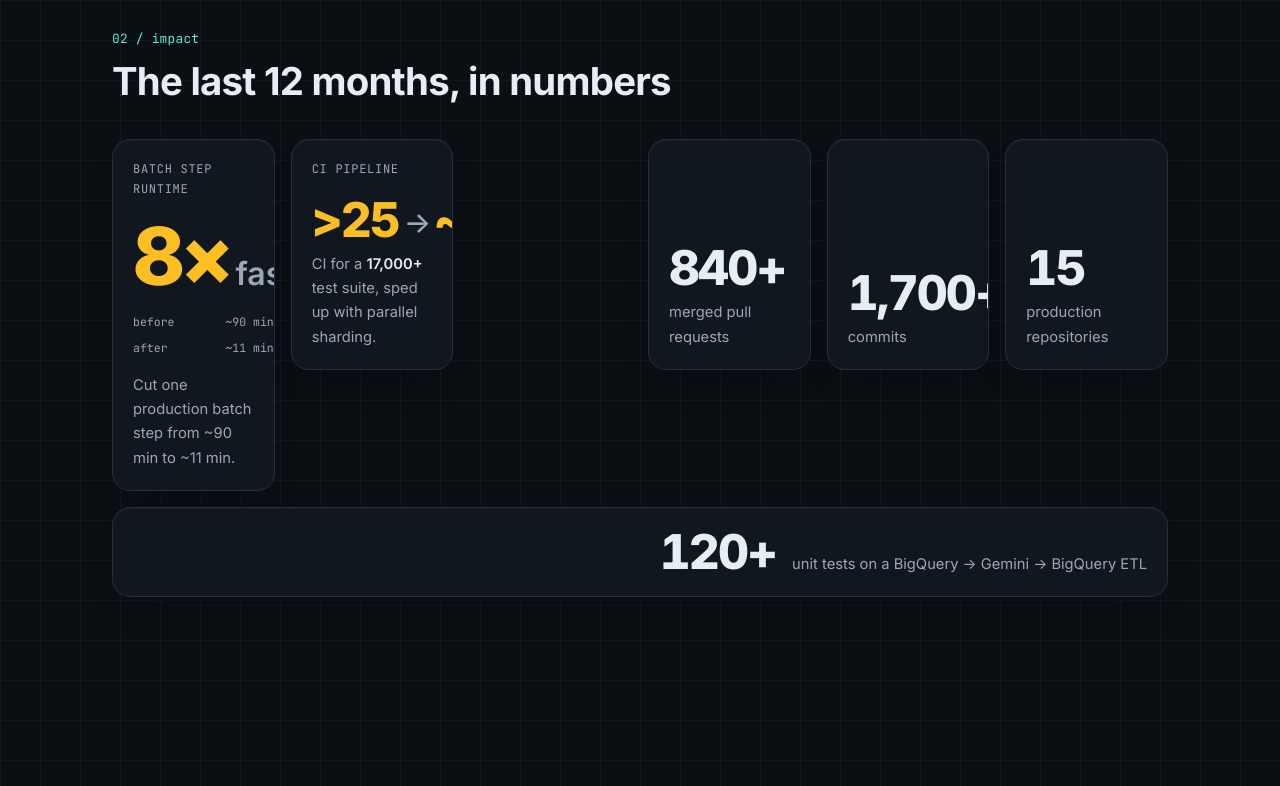
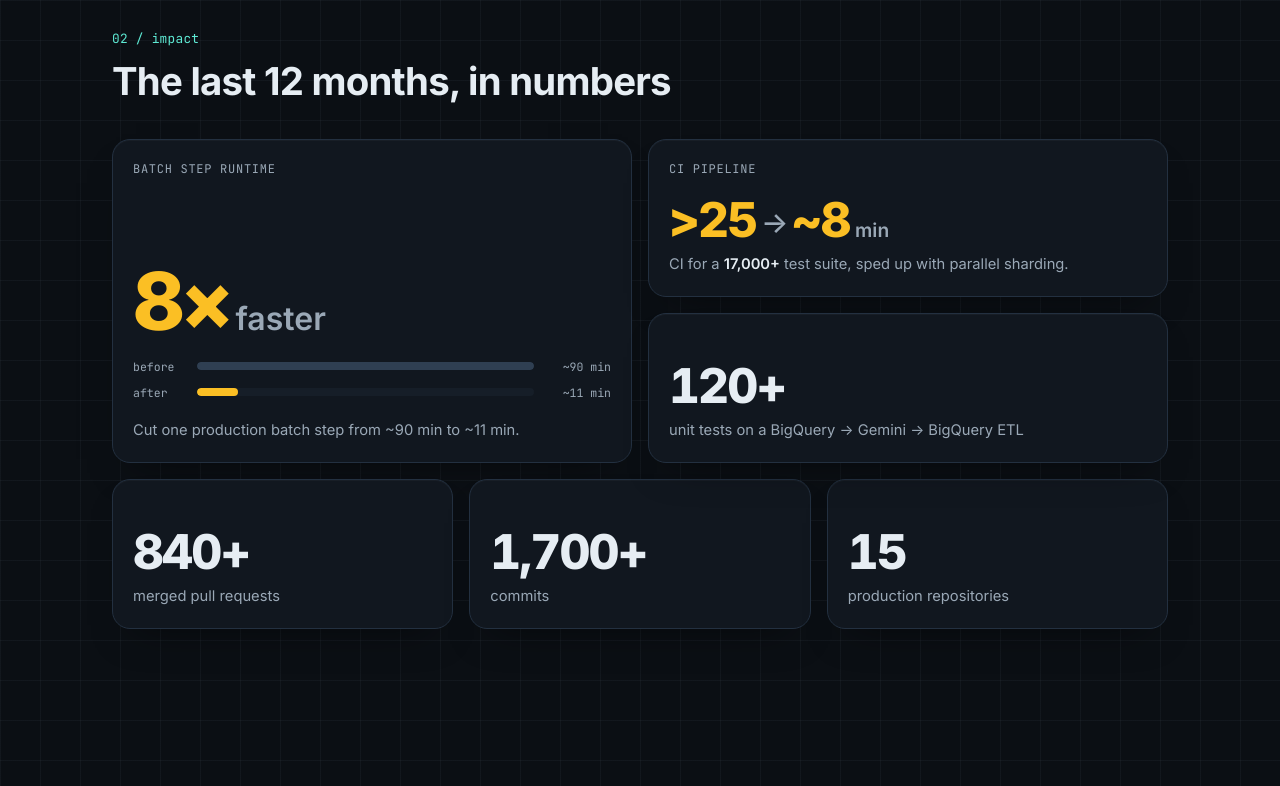
Before and after one commit to trivodac/trivodac.github.io, a plain HTML site: page index.html in a window 1280 px wide. Shown: the part 1520-2306 px from the top of the page. Drawn offline with Linux system fonts and the light colour scheme.

Commit message:
Fix impact bento grid layout on wide screens
A later '.tile { grid-column: span 1 }' rule overrode the wide tiles,
squeezing '8x faster' and overflowing '1,700+'. Place tiles explicitly.

Co-Authored-By: Claude Opus 5.5 <noreply@anthropic.com>

```diff
--- a/index.html
+++ b/index.html
@@ -225,15 +225,15 @@
           <p class="tile-big">&gt;25<span class="arrow" aria-hidden="true">→</span>~8<span class="tile-unit">min</span></p>
           <p class="tile-desc" data-i18n="impact.ciDesc">CI for a <strong>17,000+</strong> test suite, sped up with parallel sharding.</p>
         </li>
-        <li class="tile reveal">
+        <li class="tile tile-stat reveal">
           <p class="tile-big"><span class="count" data-to="840">840</span>+</p>
           <p class="tile-desc" data-i18n="impact.prs">merged pull requests</p>
         </li>
-        <li class="tile reveal">
+        <li class="tile tile-stat reveal">
           <p class="tile-big"><span class="count" data-to="1700" data-sep="1">1,700</span>+</p>
           <p class="tile-desc" data-i18n="impact.commits">commits</p>
         </li>
-        <li class="tile reveal">
+        <li class="tile tile-stat reveal">
           <p class="tile-big"><span class="count" data-to="15">15</span></p>
           <p class="tile-desc" data-i18n="impact.repos">production repositories</p>
         </li>
--- a/styles.css
+++ b/styles.css
@@ -284,23 +284,22 @@ html[lang="vi"] .lang-opt[data-lang="vi"] { color: var(--accent); font-weight: 6
 .bar-after::after { background: var(--accent-2); }
 .js .tile-speed:not(.is-visible) .bar::after { transform: scaleX(0); }
 
+/* Bento layout
+   <720px : 2 cols  -> speed, ci, [prs][commits], repos (full), tests (full)
+   >=720px: 6 cols  -> speed (left, 2 rows) | ci / tests (right), then 3 stat tiles, 2 cols each */
+.bento > .tile:nth-child(5) { grid-column: span 2; }
+.tile-stat .tile-big { font-size: clamp(1.8rem, 7vw, 3rem); }
 @media (min-width: 720px) {
-  .bento { grid-template-columns: repeat(4, minmax(0, 1fr)); }
-  .tile-speed { grid-column: span 2; grid-row: span 2; }
-  .tile-ci { grid-column: span 2; }
-  .tile-tests { grid-column: span 2; }
-  .tile-speed .tile-big { font-size: clamp(3.5rem, 8vw, 5rem); }
-}
-@media (min-width: 1000px) {
   .bento { grid-template-columns: repeat(6, minmax(0, 1fr)); }
-  .tile-speed { grid-column: 1 / span 3; grid-row: 1 / span 2; }
-  .tile-ci { grid-column: 4 / span 3; }
-  .tile { grid-column: span 1; }
-  .bento > .tile:nth-child(3) { grid-column: 4 / span 1; }
-  .bento > .tile:nth-child(4) { grid-column: 5 / span 1; }
-  .bento > .tile:nth-child(5) { grid-column: 6 / span 1; }
-  .tile-tests { grid-column: 1 / -1; flex-direction: row; align-items: baseline; gap: 1rem; min-height: 0; }
-  .tile-tests .tile-big { margin: 0; }
+  .bento > .tile-speed { grid-column: 1 / span 3; grid-row: 1 / span 2; }
+  .bento > .tile-ci    { grid-column: 4 / span 3; grid-row: 1; }
+  .bento > .tile-tests { grid-column: 4 / span 3; grid-row: 2; }
+  .bento > .tile-stat  { grid-row: 3; }
+  .bento > .tile:nth-child(3) { grid-column: 1 / span 2; }
+  .bento > .tile:nth-child(4) { grid-column: 3 / span 2; }
+  .bento > .tile:nth-child(5) { grid-column: 5 / span 2; }
+  .tile-speed .tile-big { font-size: clamp(3.5rem, 7vw, 5rem); }
+  .tile-stat .tile-big { font-size: clamp(2.1rem, 4.5vw, 3rem); }
 }
 
 /* Timeline */
@@ -353,7 +352,7 @@ html[lang="vi"] .lang-opt[data-lang="vi"] { color: var(--accent); font-weight: 6
 .project .tags { margin-top: auto; padding-top: .5rem; }
 @media (min-width: 720px) {
   .projects { grid-template-columns: repeat(2, minmax(0, 1fr)); }
-  .project-wide { grid-column: 1 / -1; }
+  .project-wide { grid-column: span 2; }
   .project-wide > p:not(.project-idx):not(.project-client) { max-width: 52rem; }
 }
 
```
